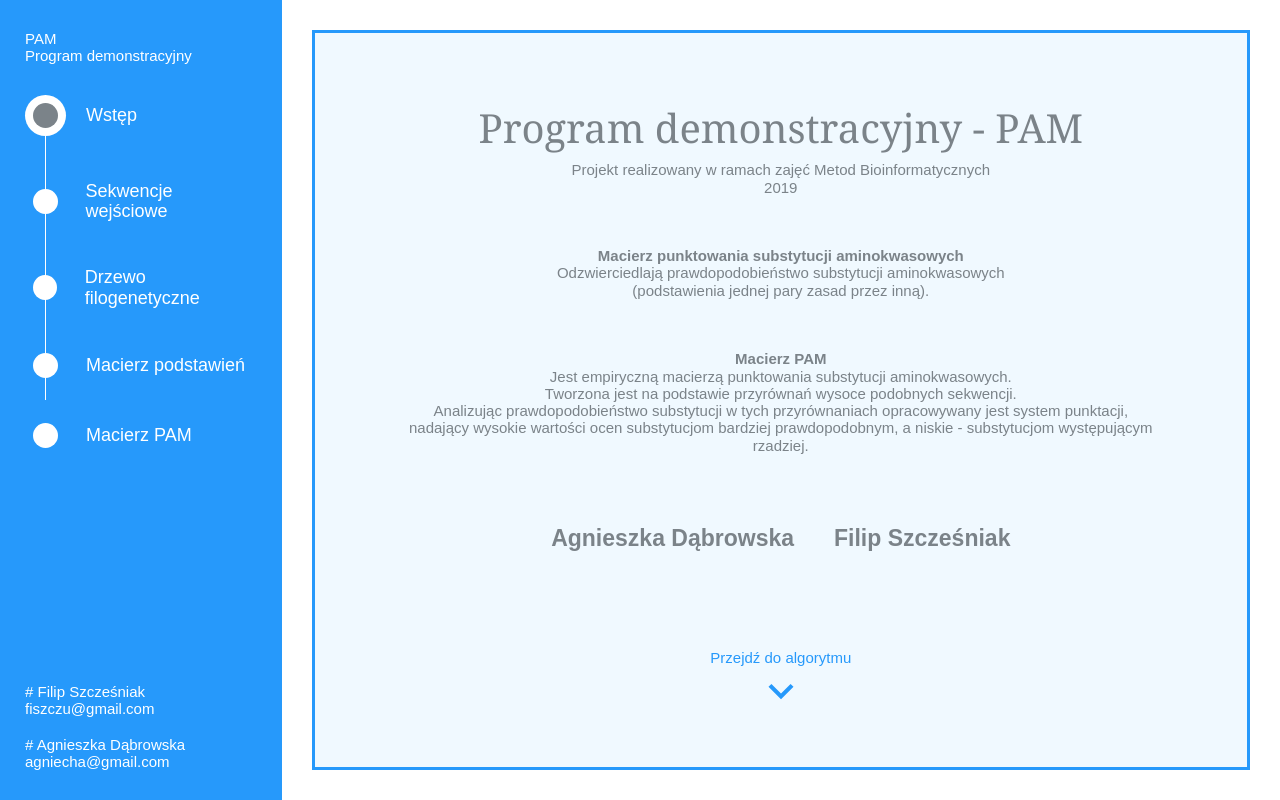
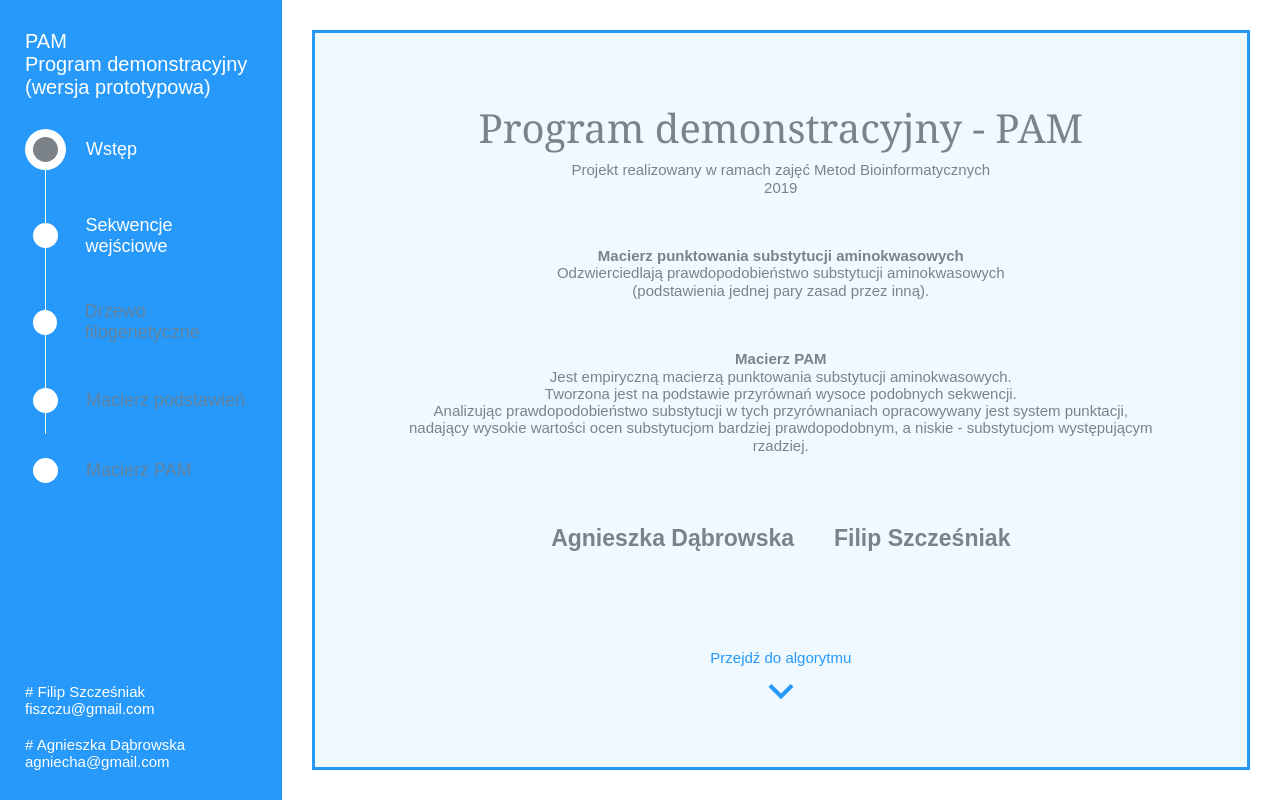
Before and after one commit to Fiszcz/Point-Accepted-Mutation_Algorithm, a React (Create React App) app: page / in a window 1280 px wide. Built offline with nearby package versions, Linux system fonts and the light colour scheme.

Commit message:
small fixes, change paddings for substitution matrix page, uppercase sequences on creating phylogenetic tree step

```diff
--- a/public/index.html
+++ b/public/index.html
@@ -47,6 +47,10 @@
       border-bottom-color: black;
       border-bottom: solid;
     }
+
+    body {
+      overflow-x: hidden;
+    }
   </style>
   </body>
 </html>
--- a/src/components/Navigation.tsx
+++ b/src/components/Navigation.tsx
@@ -1,14 +1,17 @@
 import * as React from 'react';
 import {Steps} from "../consts/steps";
 import {Typography} from "./Typography";
-import {css} from "emotion";
+import {css, cx} from "emotion";
 import {theme} from "./theme";
 import {useDispatch, useSelector} from "react-redux";
-import {goToStep} from "../actions/steps/steps";
+import {goToStep, PAMSteps} from "../actions/steps/steps";
 import {AppState} from "../store";
 
 export const Navigation: React.FC = () => {
     const currentStep = useSelector((state: AppState) => state.steps.step);
+    const hasSequences = useSelector((state: AppState) => state.sequences.sequences.length);
+    const hasComputedSubstitutionMatrix = useSelector((state: AppState) => state.substitutionMatrix.substitutionMatrix.length);
+
     const dispatch = useDispatch();
 
     const handleGoToStep = (step: number) => () => {
@@ -16,12 +19,15 @@ export const Navigation: React.FC = () => {
     };
 
     return <nav className={css({position: 'relative'})}>
-        {Steps.map((step, index) =>
-            <div className={stepStyle} key={step} onClick={handleGoToStep(index)}>
+        {Steps.map((step, index) => {
+            const isDisabled = (index > PAMSteps.SEKWENCJE_WEJSCIOWE && !hasSequences)
+                || (index > PAMSteps.DRZEWO_FILOGENETYCZNE && !hasComputedSubstitutionMatrix);
+
+            return <div className={cx(stepStyle, !isDisabled && activeButtonStyle)} key={step} onClick={isDisabled ? () => {} : handleGoToStep(index)}>
                 {currentStep === index ? <SelectedDotIndicator/> : <DotIndicator/>}
-                <Typography size={18} weight={'light'} className={stepText}>{step}</Typography>
+                <Typography size={18} weight={'light'} className={cx(stepText, isDisabled && css({color: '#797979ba'}))}>{step}</Typography>
             </div>
-        )}
+        })}
         <DotConnector/>
     </nav>;
 };
@@ -35,13 +41,16 @@ const DotIndicator: React.FC = () => <span className={dotIndicatorStyle}/>;
 const SelectedDotIndicator: React.FC = () => <span className={selectedDotIndicatorStyle}/>;
 
 const stepStyle = css({
+    display: 'flex',
+    alignItems: 'center',
+    marginBottom: 45,
+});
+
+const activeButtonStyle = css({
     '&:hover > *': {
         cursor: 'pointer',
         textDecoration: 'underline',
     },
-    display: 'flex',
-    alignItems: 'center',
-    marginBottom: 45,
 });
 
 const stepText = css({
--- a/src/components/Sidenav.tsx
+++ b/src/components/Sidenav.tsx
@@ -7,8 +7,8 @@ import {Authors} from "./Authors";
 
 export const Sidenav: React.FC = () => {
     return <div className={sidenavStyle}>
-        <Typography className={css({margin: '30px 0'})}>
-            PAM <br/> Program demonstracyjny
+        <Typography className={css({margin: '30px 0'})} size={20}>
+            PAM <br/> Program demonstracyjny <br/> (wersja prototypowa)
         </Typography>
         <Navigation/>
         <Authors/>
--- a/src/pages/EntrySequences/EntrySequencesPage.tsx
+++ b/src/pages/EntrySequences/EntrySequencesPage.tsx
@@ -29,7 +29,7 @@ export const EntrySequences = () => {
 
     const editSequence = (index: number, sequence: string) => {
         if ((sequence.match(letters) && sequence.length < 14) || sequence === '') {
-            sequences[index] = sequence.toUpperCase();
+            sequences[index] = sequence;
             dispatch(setSequences([...sequences]));
         }
     };
@@ -48,7 +48,7 @@ export const EntrySequences = () => {
             <GenerateButton onClick={handleGenerateSequences}/>
         </div>
 
-        <EntrySequencesTable sequences={sequences} addSequence={addSequence} handleRemoveSequence={removeSequence} handleChangeSequence={editSequence}/>
+        <EntrySequencesTable addSequence={addSequence} handleRemoveSequence={removeSequence} handleChangeSequence={editSequence}/>
 
         <div className={goToNextStepStyle}>
             <JumpToNextStep>Tworzenie drzewa filogenetycznego</JumpToNextStep>
--- a/src/pages/EntrySequences/EntrySequencesTable.tsx
+++ b/src/pages/EntrySequences/EntrySequencesTable.tsx
@@ -4,19 +4,20 @@ import {Add, Clear} from "@material-ui/icons";
 import {css} from "emotion";
 import {theme} from "../../components/theme";
 import {Typography} from "../../components/Typography";
-import {useState} from "react";
+import {useCallback, useState} from "react";
+import {useSelector} from "react-redux";
+import {AppState} from "../../store";
 
 export const letters = /^[A-Za-z]+$/;
 
 interface EntrySequencesTableProps {
-    sequences: string[];
-
     addSequence: (sequence: string) => void;
     handleRemoveSequence: (index: number) => () => void;
     handleChangeSequence: (index: number, newValue: string) => void;
 }
 
 export const EntrySequencesTable: React.FC<EntrySequencesTableProps> = (props) => {
+    const sequences = useSelector((state: AppState) => state.sequences.sequences);
     const [newSequence, setNewSequence] = useState<string>('');
 
     const handleChangeNewSequence = (event: React.ChangeEvent<HTMLInputElement>) => {
@@ -35,9 +36,9 @@ export const EntrySequencesTable: React.FC<EntrySequencesTableProps> = (props) =
         props.addSequence(newSequence);
     };
 
-    const handleChangeSequence = (index: number) => (event: React.ChangeEvent<HTMLInputElement>) => {
-        props.handleChangeSequence(index, event.target.value);
-    };
+    const handleChangeSequence = useCallback((event: React.ChangeEvent<HTMLInputElement>) => {
+        props.handleChangeSequence(Number(event.target.name), event.target.value);
+    }, []);
 
     return <div className={css({width: '100%'})}>
         <Typography weight={'bold'}>
@@ -55,13 +56,13 @@ export const EntrySequencesTable: React.FC<EntrySequencesTableProps> = (props) =
                 </TableRow>
             </TableHead>
             <TableBody>
-                {props.sequences.map((sequence, index) =>
+                {sequences.map((sequence, index) =>
                     <TableRow key={index}>
                         <TableCell className={tableCellStyle}>
                             <Typography weight={'bold'}>{index + 1}</Typography>
                         </TableCell>
                         <TableCell className={tableCellStyle}>
-                            <TextField value={sequence} className={textFieldStyle} onChange={handleChangeSequence(index)}/>
+                            <TextField value={sequence} className={textFieldStyle} onChange={handleChangeSequence} name={index.toString()}/>
                         </TableCell>
                         <TableCell className={tableCellStyle}>
                             <IconButton onClick={props.handleRemoveSequence(index)}>
@@ -71,7 +72,7 @@ export const EntrySequencesTable: React.FC<EntrySequencesTableProps> = (props) =
                     </TableRow>
                 )}
             </TableBody>
-            {props.sequences.length < 10 &&
+            {sequences.length < 10 &&
                 <TableFooter>
                     <TableRow>
                         <TableCell className={tableCellStyle}>
@@ -99,7 +100,10 @@ const textFieldStyle = css({
         // @ts-ignore
         textAlign: 'center !important',
         color: theme.secondaryColor,
-    }
+    },
+    'input': {
+        textTransform: 'uppercase',
+    },
 });
 
 const tableStyle = css({
--- a/src/pages/PAMMatrix/PAMMatrixPage.tsx
+++ b/src/pages/PAMMatrix/PAMMatrixPage.tsx
@@ -14,9 +14,7 @@ export const PamMatrixPage = () => {
                 Otrzymujemy na wyjściu macierz PAM 1.
             </Typography>
         </div>
-        <div>
-            <PamMatrix/>
-        </div>
+        <PamMatrix/>
     </div>;
 };
 
--- a/src/pages/PhylogeneticTree/PhylogeneticTree.tsx
+++ b/src/pages/PhylogeneticTree/PhylogeneticTree.tsx
@@ -30,7 +30,7 @@ export const generateTreeDiagram = (treeData: any) => {
 
 function update(treeData: any) {
 
-    const margin = {top: 20, right: 0, bottom: 20, left: 150};
+    const margin = {top: 20, right: 0, bottom: 20, left: 165};
     const width = 1150 - margin.right - margin.left;
     const height = 500 - margin.top - margin.bottom;
 
--- a/src/pages/PhylogeneticTree/PhylogeneticTreePage.tsx
+++ b/src/pages/PhylogeneticTree/PhylogeneticTreePage.tsx
@@ -16,13 +16,14 @@ export const PhylogeneticTree = () => {
     const dispatch = useDispatch();
 
     useEffect(() => {
-        const graphFromSequences = createCompleteGraphFromSequences(sequences);
-        const minimumSpanningTree = primAlgorithm(sequences.length, graphFromSequences);
-        const treeData = buildTreeDataFromGraph(minimumSpanningTree, sequences);
+        const uppercaseSequences = sequences.map((sequence) => sequence.toUpperCase());
+        const graphFromSequences = createCompleteGraphFromSequences(uppercaseSequences);
+        const minimumSpanningTree = primAlgorithm(uppercaseSequences.length, graphFromSequences);
+        const treeData = buildTreeDataFromGraph(minimumSpanningTree, uppercaseSequences);
         dispatch(setTree(treeData));
         generateTreeDiagram(treeData);
-        dispatch(computeSubstitutionMatrix(treeData, sequences));
-    }, [sequences]);
+        dispatch(computeSubstitutionMatrix(treeData, uppercaseSequences));
+    }, [sequences, dispatch]);
 
     return <div className={phylogeneticTreePageStyle}>
         <div className={phylogeneticTreePageStyle}>
--- a/src/pages/SubstitutionMatrix/SubstitutionMatrixPage.tsx
+++ b/src/pages/SubstitutionMatrix/SubstitutionMatrixPage.tsx
@@ -22,7 +22,7 @@ export const SubstitutionMatrixPage = () => {
     };
 
     return <div className={substitutionMatrixPageStyle}>
-        <div>
+        <div className={css({padding: '0% 2%'})}>
             <Typography variant={"headTitle"}>
                 Macierz podstawień
             </Typography>
@@ -125,6 +125,6 @@ const substitutionMatrixPageStyle = css({
     display: 'grid',
     justifyItems: 'center',
     alignItems: 'center',
-    padding: '5% 10%',
+    padding: '5% 0%',
     width: '100%',
 });
--- a/src/reducers/sequencesReducer.ts
+++ b/src/reducers/sequencesReducer.ts
@@ -12,7 +12,7 @@ const initialState: SequencesState  = {
 };
 
 export function sequencesReducer(state = initialState, action: SetSequences) {
-    if (action.sequences)
+    if (action.type === 'SET_SEQUENCES')
         return {sequences: action.sequences, uniqueSymbols: getUniqueSymbols(action.sequences)};
     return state;
 };
```
